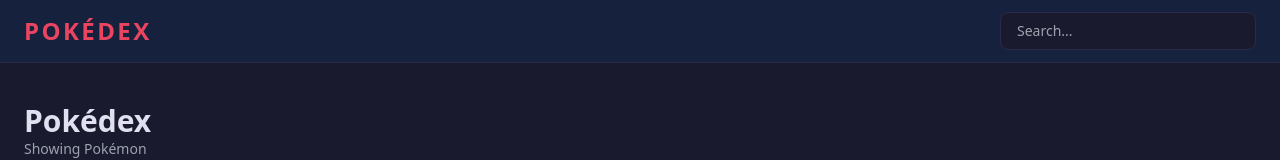
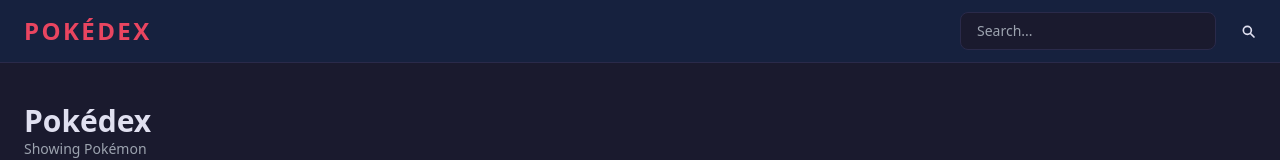
Before and after one commit to 3laaouda-tech/pokedex-diary, a plain HTML site: page index.html in a window 1280 px wide. Shown: the top 160 px of the page. Drawn offline with nearby package versions, Linux system fonts and the light colour scheme; no server answers.

Commit message:
- index.html > Add a search button - index.html > Add an “ID” field to the search Input

```diff
--- a/index.html
+++ b/index.html
@@ -79,7 +79,14 @@
 
             <div class="flex-1"></div>
 
-            <input type="text" placeholder="Search..." class="dex-search-input">
+            <input type="text" placeholder="Search..." class="dex-search-input" id="searchInput">
+            <button class="dex-search__btn" id="searchBtn">
+                <svg xmlns="http://www.w3.org/2000/svg" class="w-4 h-4" fill="none" viewBox="0 0 24 24"
+                    stroke="currentColor" stroke-width="2.5">
+                    <path stroke-linecap="round" stroke-linejoin="round"
+                        d="M21 21l-4.35-4.35M17 11A6 6 0 1 1 5 11a6 6 0 0 1 12 0z" />
+                </svg>
+            </button>
         </div>
     </header>
 
@@ -108,7 +115,7 @@
 
         </div>
     </main>
-    <script src = "main.js"></script>
+    <script src="main.js"></script>
 </body>
 
 </html>
```
